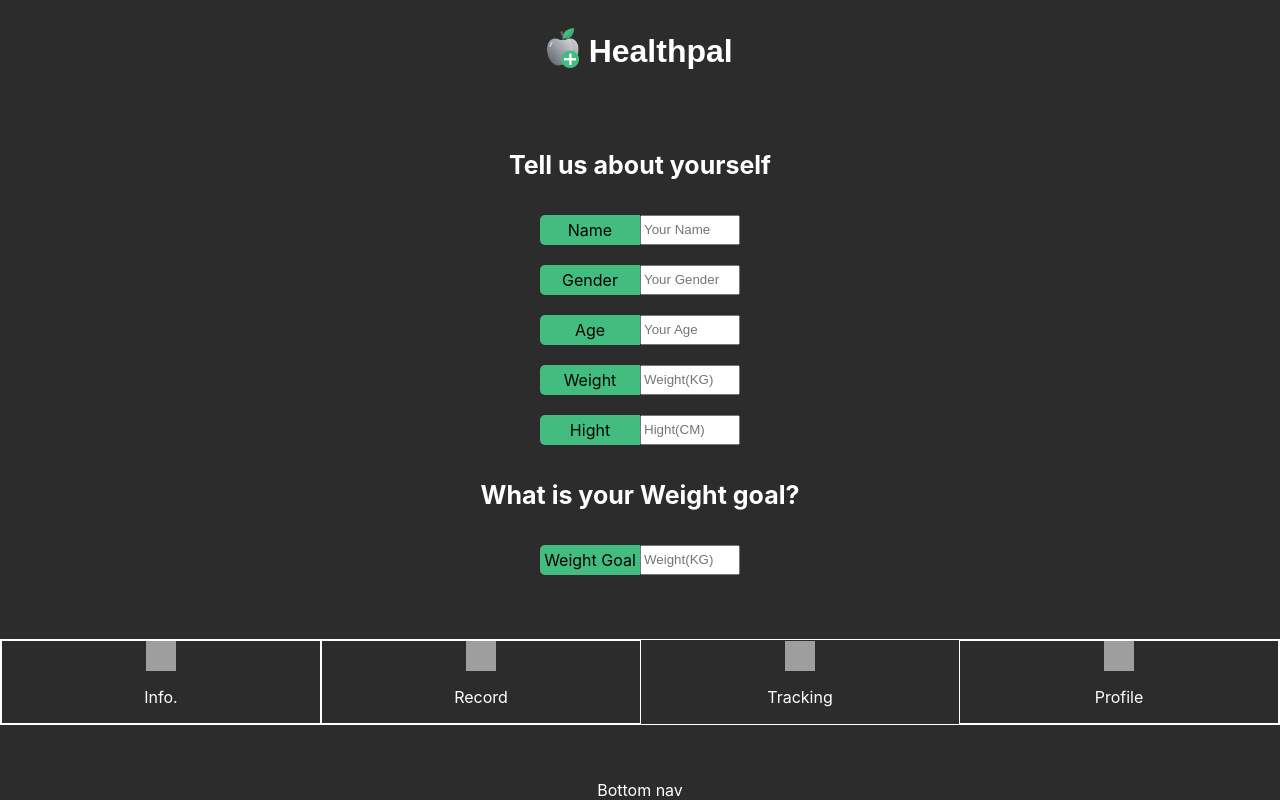
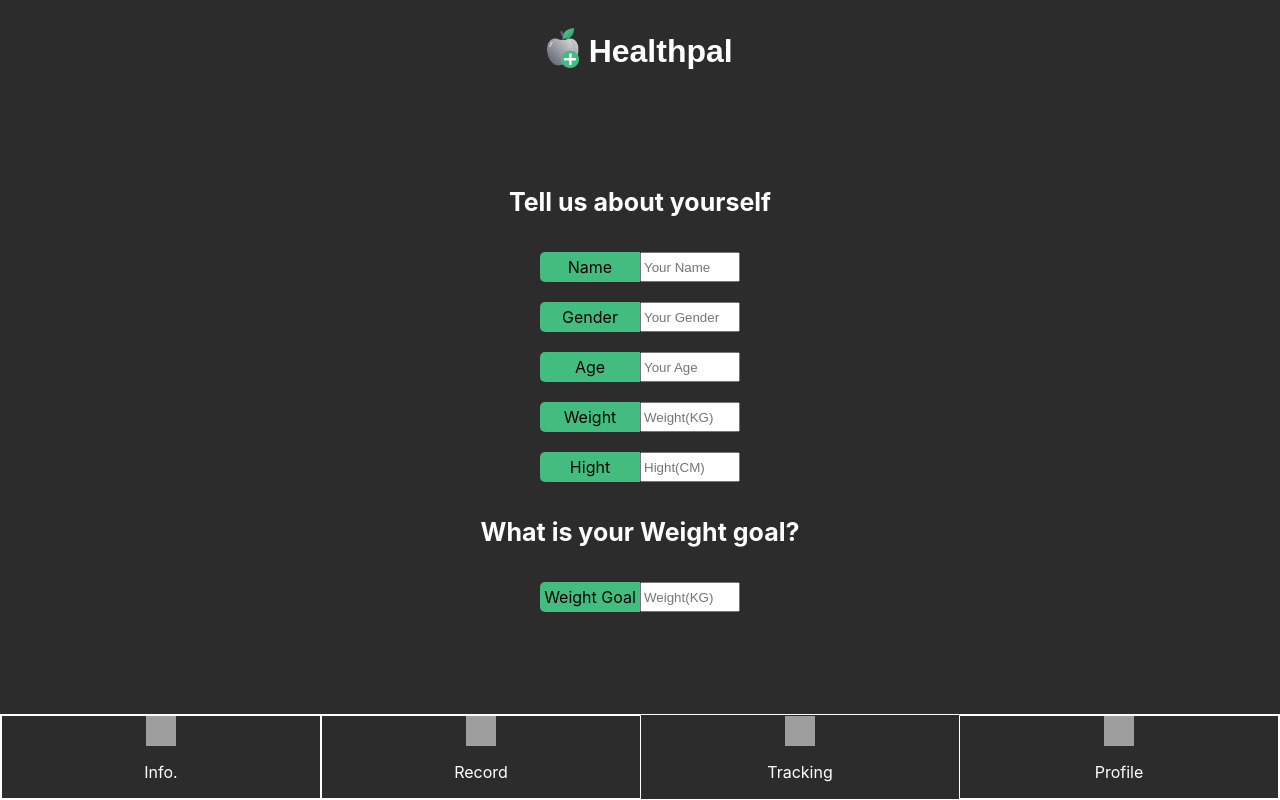
Before and after one commit to apanjapi/HealthPal, a Next.js app in the folder healthpal/: page / in a window 1280 px wide. Built offline with nearby package versions, Linux system fonts and the light colour scheme; grey boxes are pictures that could not be loaded; a web font is replaced by a local one.

Commit message:
Remove bottom nav placeholder

```diff
--- a/healthpal/pages/index.jsx
+++ b/healthpal/pages/index.jsx
@@ -20,7 +20,6 @@ export default function Home() {
         </div>
       </div>
       <Navbar></Navbar>
-      <div>Bottom nav</div>
     </div>
   );
 }
--- a/healthpal/pages/profile.jsx
+++ b/healthpal/pages/profile.jsx
@@ -25,7 +25,6 @@ export default function Home() {
         <Response placeholder="Weight to lose" value="Kg" />
       </div>
       <Navbar />
-      <div>Bottom nav</div>
     </div>
   );
 }
--- a/healthpal/pages/record.jsx
+++ b/healthpal/pages/record.jsx
@@ -26,7 +26,6 @@ export default function Home() {
             <CaloriesInput title="Liquid +"></CaloriesInput>
         </div>
         <Navbar />
-        <div>Bottom nav</div>
     </div>
 
   )
--- a/healthpal/pages/tracking.jsx
+++ b/healthpal/pages/tracking.jsx
@@ -12,7 +12,6 @@ export default function Home() {
       <Label value="Today +" placeholder="Weight(KG)"/>
 
       <Navbar />
-      <div>Bottom nav</div>
     </div>
   );
 }
```
